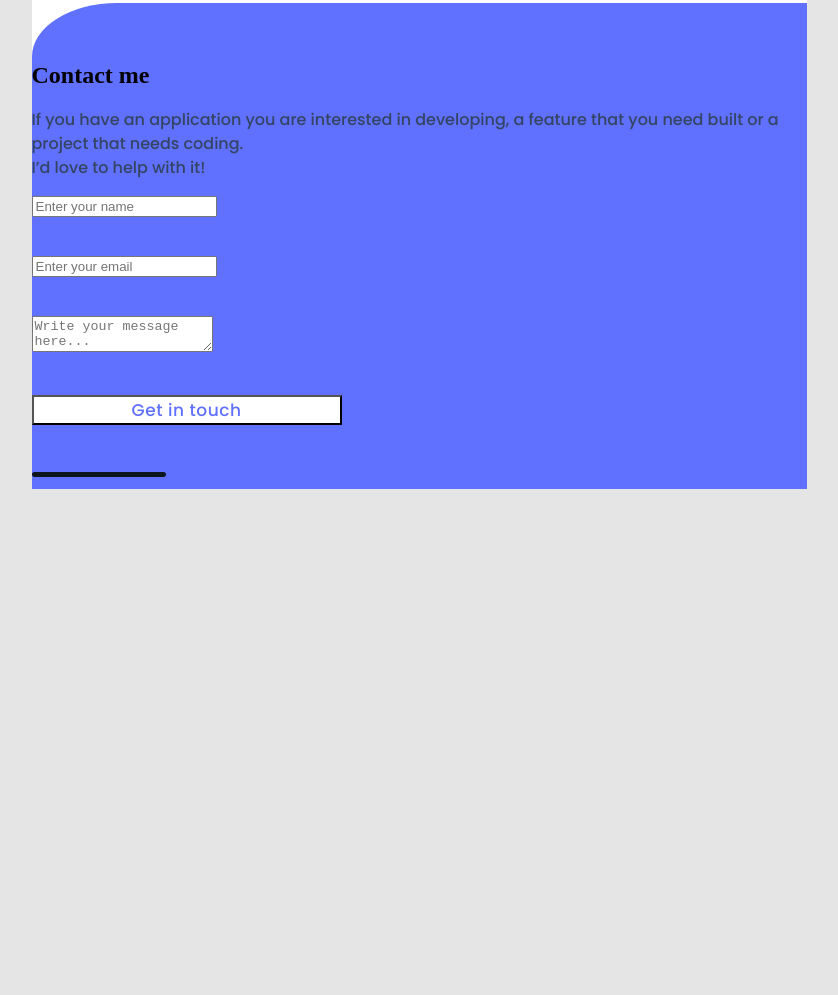
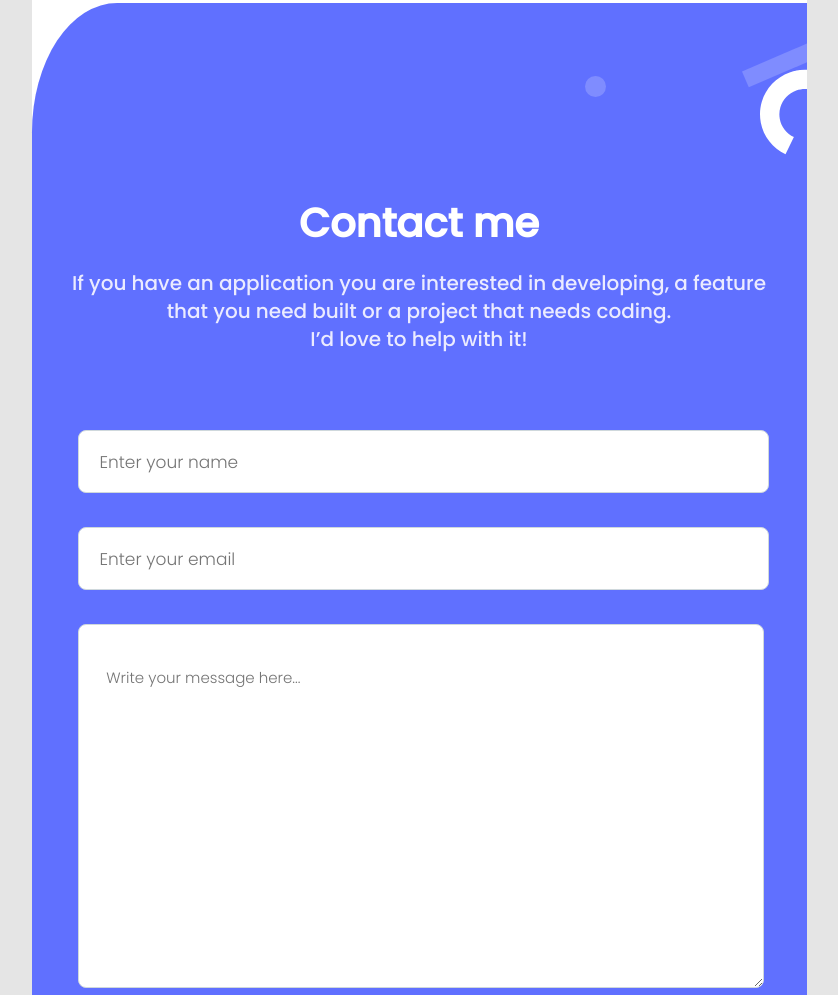
Before and after one commit to MayPyone/My_Portfolio, a website: page index.html in a window 1280 px wide. Shown: the part 4899-5894 px from the top of the page, without its empty margins (221-1059 px from the left). Before the commit the page ends 5388 px from the top, so only its background shows below. Drawn offline with Linux system fonts and the light colour scheme.

Commit message:
Update Style.CSS
Add style to contact form

```diff
--- a/style.css
+++ b/style.css
@@ -455,3 +455,75 @@ form button {
   border-top-left-radius: 11%;
   padding-bottom: 1%;
 }
+/* contact section */
+.contactform article {
+  width: 100%;
+  background-image: url("images/contact\ form\ shapes-mobile.svg");
+  background-repeat: no-repeat;
+  background-position-x: right;
+  padding-top: 20%;
+}
+.contactform h2 {
+  display: flex;
+  justify-content: center;
+  font-family: 'Poppins', sans-serif;
+  font-style: normal;
+  font-weight: 700;
+  font-size: 40px;
+  line-height: 52px;
+  color: #fff;
+  margin: 0;
+}
+.contactform p {
+  padding-right: 24px;
+  padding-left: 24px;
+  font-family: 'Poppins', sans-serif;
+  font-style: normal;
+  font-weight: 400;
+  font-size: 20px;
+  line-height: 28px;
+  color: #EBEBFF;
+  margin-bottom: 10%;
+  text-align: center;
+}
+form {
+  padding-right: 6%;
+  padding-left: 6%;
+  display: flex;
+  flex-direction: column;
+  padding-bottom: 5%;
+}
+.collection {
+  padding: 3%;
+  border: 1px solid #CFD8DC;
+  border-radius: 8px;
+  font-family: 'Poppins-light', sans-serif;
+  font-style: normal;
+  font-weight: 400;
+  font-size: 17px;
+  line-height: 20px;
+}
+input {
+  width: 95%;
+  outline: none;
+}
+textarea {
+  padding-top: 6%;
+  padding-left: 4%;
+  padding-bottom: 40%;
+  width: 96%;
+  border: 1px solid #CFD8DC;
+  margin-bottom: 0;
+  font-family: 'Poppins-light', sans-serif;
+  font-style: normal;
+  font-weight: 400;
+  font-size: 15px;
+  line-height: 24px;
+  border-radius: 8px;
+  outline: none;
+}
+.homeimage {
+  display: flex;
+  padding: 0;
+  justify-content: center;
+}
```
